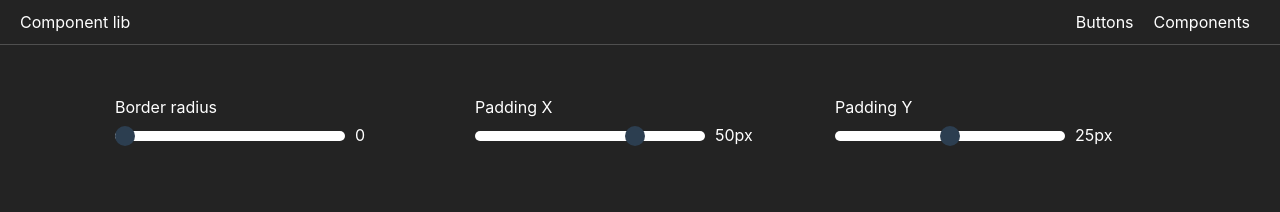
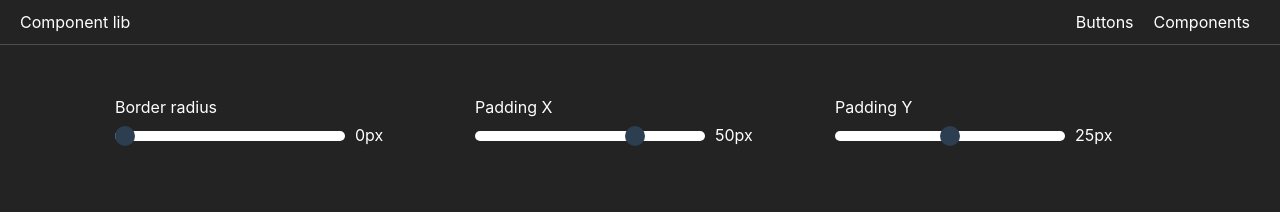
Before and after one commit to chris2733/complibrary, a Vue app: page / in a window 1280 px wide. Both pictures are taken after a click on the button 1240 px from the left and 85 px from the top of the page. Shown: the top 212 px of the page. Built offline with nearby package versions, Linux system fonts and the light colour scheme.

Commit message:
Border radius more dynamic, with unit measurement

```diff
--- a/src/components/ButtonDimensions.vue
+++ b/src/components/ButtonDimensions.vue
@@ -10,9 +10,9 @@
 						max="70"
 						v-model="dimensions.borderRadius"
 						step="1"
-						@change="emitDimensions"
+						@input="emitDimensions"
 					/>
-					<span>{{ dimensions.borderRadius }}</span>
+					<span>{{ dimensions.borderRadius }}px</span>
                 </div>
             </div>
             <div class="mb-3 col-md-4">
```
